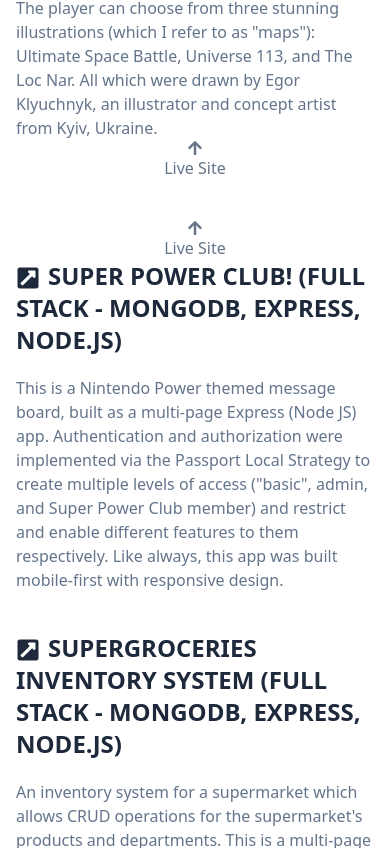
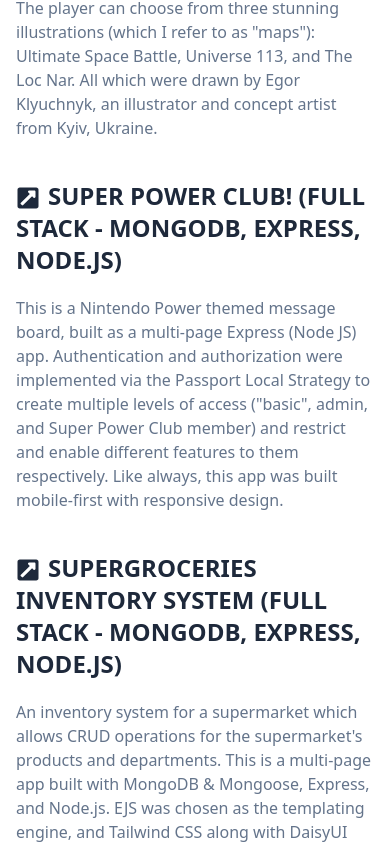
Before and after one commit to mattdimicelli/me, a React (Create React App) app: page / in a window 390 px wide. Shown: the part 2796-3644 px from the top of the page. Built offline with nearby package versions, Linux system fonts and the light colour scheme.

Commit message:
make arrow and live site text hidden on smaller viewports

```diff
--- a/src/components/Project.js
+++ b/src/components/Project.js
@@ -17,7 +17,7 @@
 
             <a target="_blank" rel="noreferrer" href={urlLiveSite}
             className={sideOfScreenshot === 'left' ?  'order-first' : 'order-none'}>
-                <figure className='flex flex-col items-center'>
+                <figure className='hidden lg:flex lg:flex-col lg:items-center'>
                     <img
                     className='mt-5 hidden lg:block lg:max-w-md lg:max-h-96
                     hover:outline-1 hover:outline-slate-800 hover:outline mb-5'
```
